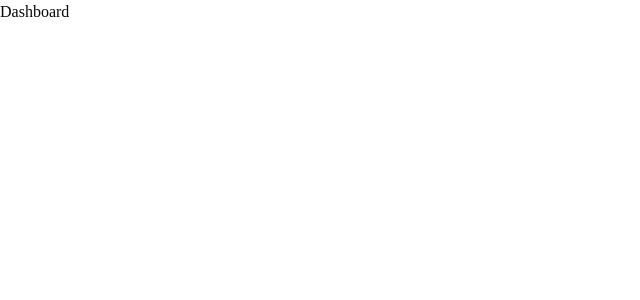
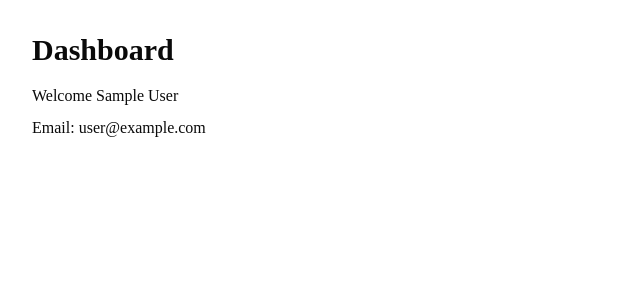
Before and after one commit to athulraj-mr/ai-project-manager, a Next.js app: page /dashboard in a window 1280 px wide. Shown: the top 300 px of the page, without its empty margins (0-640 px from the left). Built offline with nearby package versions, Linux system fonts and the light colour scheme; no server answers; sample sign-in values are in the browser's storage.

Commit message:
Feat: Added protected dashboard route

```diff
--- a/app/dashboard/page.tsx
+++ b/app/dashboard/page.tsx
@@ -1,7 +1,28 @@
-export default function DashboardPage() {
+import { redirect } from "next/navigation"
+import { auth } from "@/auth"
+
+export default async function DashboardPage() {
+  const session = await auth()
+
+  if (!session) {
+    redirect("/login")
+  }
+
   return (
-    <div>
-      Dashboard
-    </div>
+    <main className="p-8">
+      <h1 className="text-3xl font-bold">
+        Dashboard
+      </h1>
+
+      <div className="mt-4 space-y-2">
+        <p>
+          Welcome {session.user?.name}
+        </p>
+
+        <p>
+          Email: {session.user?.email}
+        </p>
+      </div>
+    </main>
   )
 }
```
